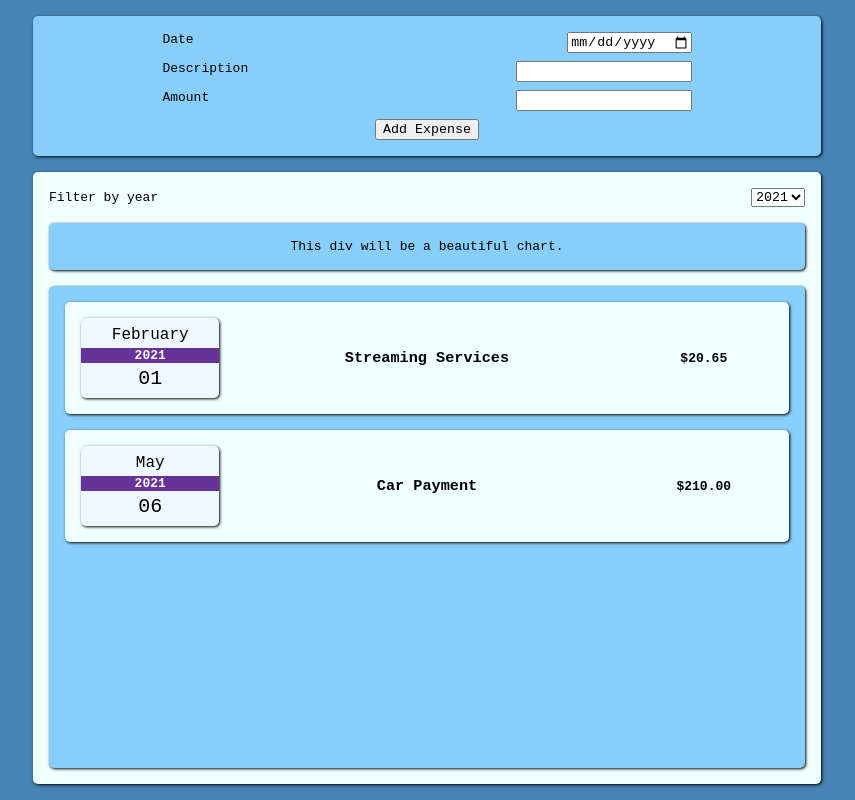
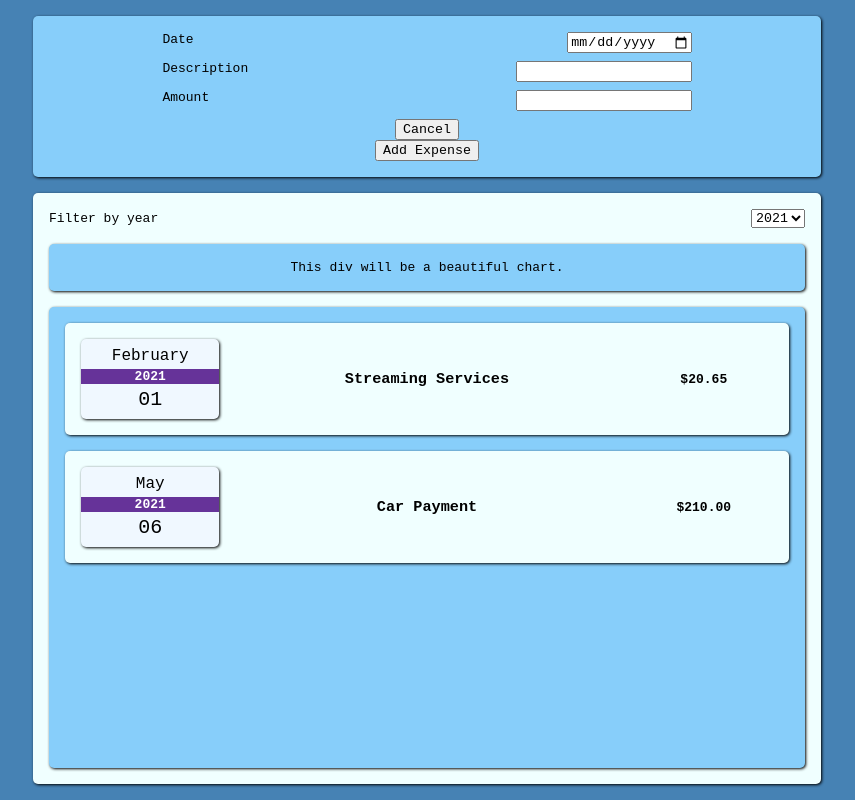
Before and after one commit to devon-wolf/expense-tracker, a React (Create React App) app: page / in a window 1280 px wide. Both pictures are taken after a click on the button "Add Expense". Shown: the whole page, without its empty margins (213-1068 px from the left). Built offline with nearby package versions, Linux system fonts and the light colour scheme.

Commit message:
Add toggle for expense form

```diff
--- a/src/components/expenses/ExpenseDisplay.tsx
+++ b/src/components/expenses/ExpenseDisplay.tsx
@@ -13,8 +13,6 @@ type ExpenseDisplayProps = {
 const ExpenseDisplay = ({ expenses }: ExpenseDisplayProps): JSX.Element => {
     const [year, setYear] = useState('2021');
 
-    console.log(year);
-
     return (
         <Card className="expenseCard">
             <Layout className="expenseDisplay">
--- a/src/components/expenses/ExpenseForm.tsx
+++ b/src/components/expenses/ExpenseForm.tsx
@@ -8,6 +8,7 @@ type ExpenseFormProps = {
 }
 
 const ExpenseForm = ({ onExpenseSubmit }: ExpenseFormProps): JSX.Element => {
+    const [active, setActive] = useState(false);
     const [dateString, setDateString] = useState<string>('');
     const [title, setTitle] = useState<string>('');
     const [amountString, setAmountString] = useState<string>('');
@@ -28,8 +29,11 @@ const ExpenseForm = ({ onExpenseSubmit }: ExpenseFormProps): JSX.Element => {
         setAmountString('');
     };
 
+    const toggleActive = (): void => setActive(!active);
+
     return (
         <Card>
+            {active ?
                 <form
                     className="expenseForm"
                     onSubmit={handleExpenseForm}
@@ -62,11 +66,13 @@ const ExpenseForm = ({ onExpenseSubmit }: ExpenseFormProps): JSX.Element => {
                             onChange={e => setAmountString(e.target.value)}
                         />
                     </label>
-
+                    <button onClick={toggleActive}>Cancel</button>
                     <button>Add Expense</button>
                 </form>
+
+                :   <button onClick={toggleActive}>Add Expense</button>
+            }
         </Card>
-
     );
 };
 
```
Lines whose indentation alone changed are shown as unchanged.
